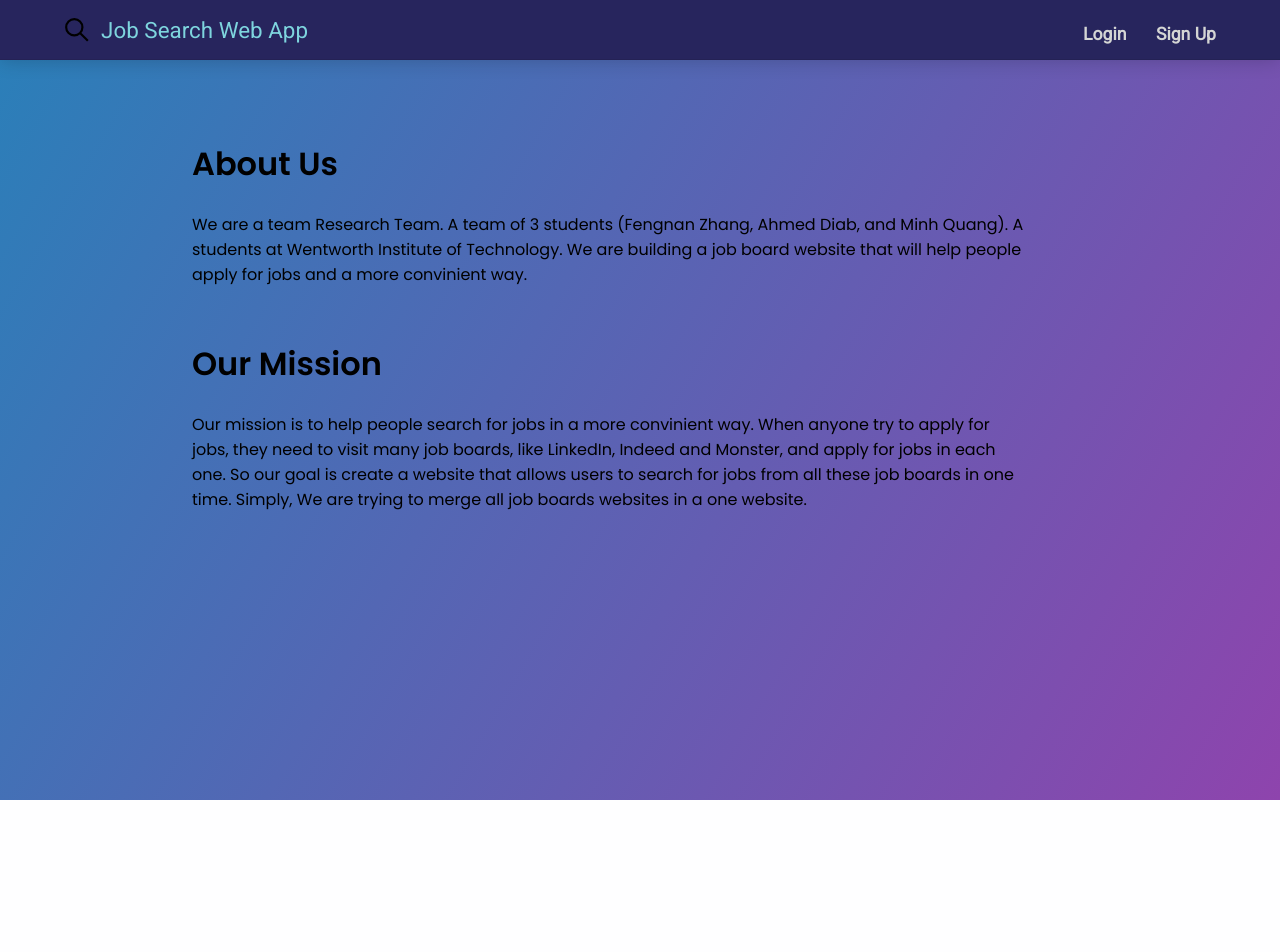
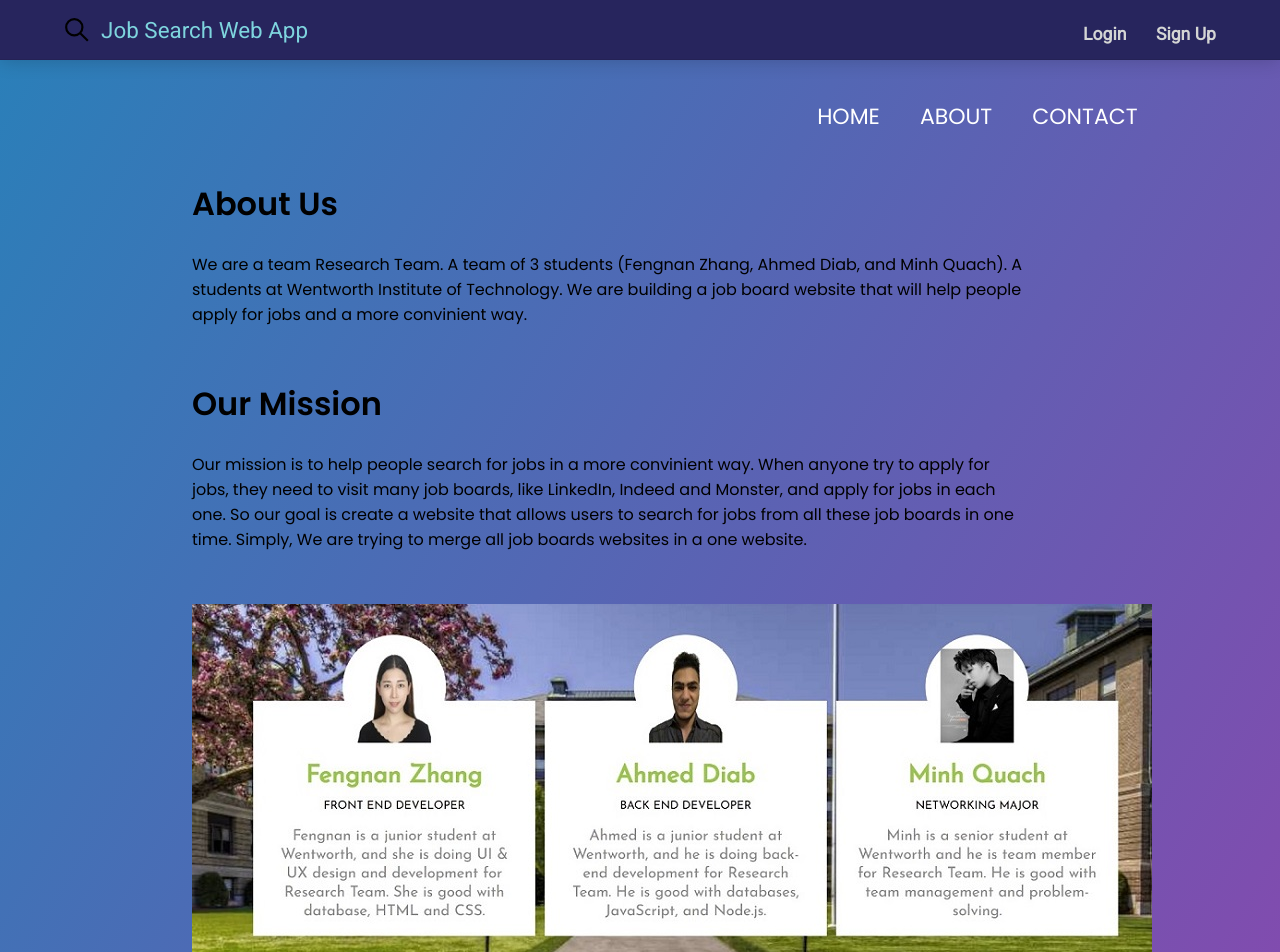
Before and after one commit to diabaatwit/Career-Match-PRO-Web-Application, a React (Create React App) app in the folder client/: page /about in a window 1280 px wide. Shown: the top 952 px of the page. Before the commit the page ends 860 px from the top, so only its background shows below. Built offline with nearby package versions, Linux system fonts and the light colour scheme; the HTML template or start-up script is replaced by a standard one.

Commit message:
add team picture to about page

```diff
--- a/client/src/components/about.js
+++ b/client/src/components/about.js
@@ -1,20 +1,37 @@
 
 import React, { Component } from 'react';
 import '../css/about.css'
+import team from '../images/team.jpeg'
 
 class AboutUs extends Component {
     render() {
         return (
             <div class='bkg'>
+                <ul class="nav-area">
+                    <li><a href="/">HOME</a></li>
+                    <li><a href="/about">ABOUT</a></li>
+                    <li><a href="mailto:zhangf2@wit.edu">CONTACT</a></li>
+                </ul>
                 <div>
                     <h1 class='about-title'>About Us</h1>
-                    <div class='about-body'>We are a team Research Team. A team of 3 students (Fengnan Zhang, Ahmed Diab, and Minh Quang). A students at Wentworth Institute of Technology.
-                    We are building a job board website that will help people apply for jobs and a more convinient way.</div>
+                    <div class='about-body'>We are a team Research Team. A team of 3 students (Fengnan Zhang, Ahmed Diab, and Minh Quach). A students at Wentworth Institute of Technology.
+                        We are building a job board website that will help people apply for jobs and a more convinient way.</div>
                 </div>
                 <div>
-                <h1 class='mission-title'>Our Mission</h1>
-                <div class='mission-body'>Our mission is to help people search for jobs in a more convinient way. When anyone try to apply for jobs, they need to visit many job boards, like LinkedIn, Indeed and Monster, and apply for jobs in each one.
-                So our goal is create a website that allows users to search for jobs from all these job boards in one time. Simply, We are trying to merge all job boards websites in a one website.</div>
+                    <h1 class='mission-title'>Our Mission</h1>
+                    <div class='mission-body'>Our mission is to help people search for jobs in a more convinient way. When anyone try to apply for jobs, they need to visit many job boards, like LinkedIn, Indeed and Monster, and apply for jobs in each one.
+                        So our goal is create a website that allows users to search for jobs from all these job boards in one time. Simply, We are trying to merge all job boards websites in a one website.</div>
+                </div>
+                <br /><br />
+                <div class='team'>
+                    <img src={team} />
+                </div>
+                <div class="icons">
+                    <a href="https://www.facebook.com/"><ion-icon class="fa fa-facebook-official"></ion-icon></a>
+                    <a href="https://www.instagram.com/"><ion-icon class="fa fa-instagram"></ion-icon></a>
+                    <a href="https://twitter.com/"><ion-icon class="fa fa-twitter"></ion-icon></a>
+                    <a href="https://www.google.com/"><ion-icon class="fa fa-google"></ion-icon></a>
+                    <a href="https://www.skype.com/"><ion-icon class="fa fa-skype"></ion-icon></a>
                 </div>
 
             </div>
--- a/client/src/css/about.css
+++ b/client/src/css/about.css
@@ -4,6 +4,12 @@
     padding: 0;
     outline: none;
     box-sizing: border-box;
+}
+
+body{
+  overflow-y: scroll;
+  background: linear-gradient(120deg,#2980b9, #8e44ad);
+  height: 180vh;
 }
 
 .bkg{
@@ -19,14 +25,14 @@
   .about-title{
     margin-bottom: 10px;
     position: absolute;
-    top: 10%;
+    top: 15%;
     left: 15%;
   }
 
   .about-body{
     margin-bottom: 10px;
     position: absolute;
-    top: 19%;
+    top: 24%;
     left: 15%;
     width: 65%;
   }
@@ -34,14 +40,23 @@
   .mission-title{
     margin-bottom: 10px;
     position: absolute;
-    top: 35%;
+    top: 40%;
     left: 15%;
   }
 
   .mission-body{
     margin-bottom: 10px;
     position: absolute;
-    top: 44%;
+    top: 49%;
     left: 15%;
     width: 65%;
   }
+
+  .team{
+    position: absolute;
+    top: 52%;
+    left: 15%;
+    right: 15%;
+
+    margin: 10% 0%;
+  }
```
Also changed, not shown: client/src/images/team.jpeg (added).
